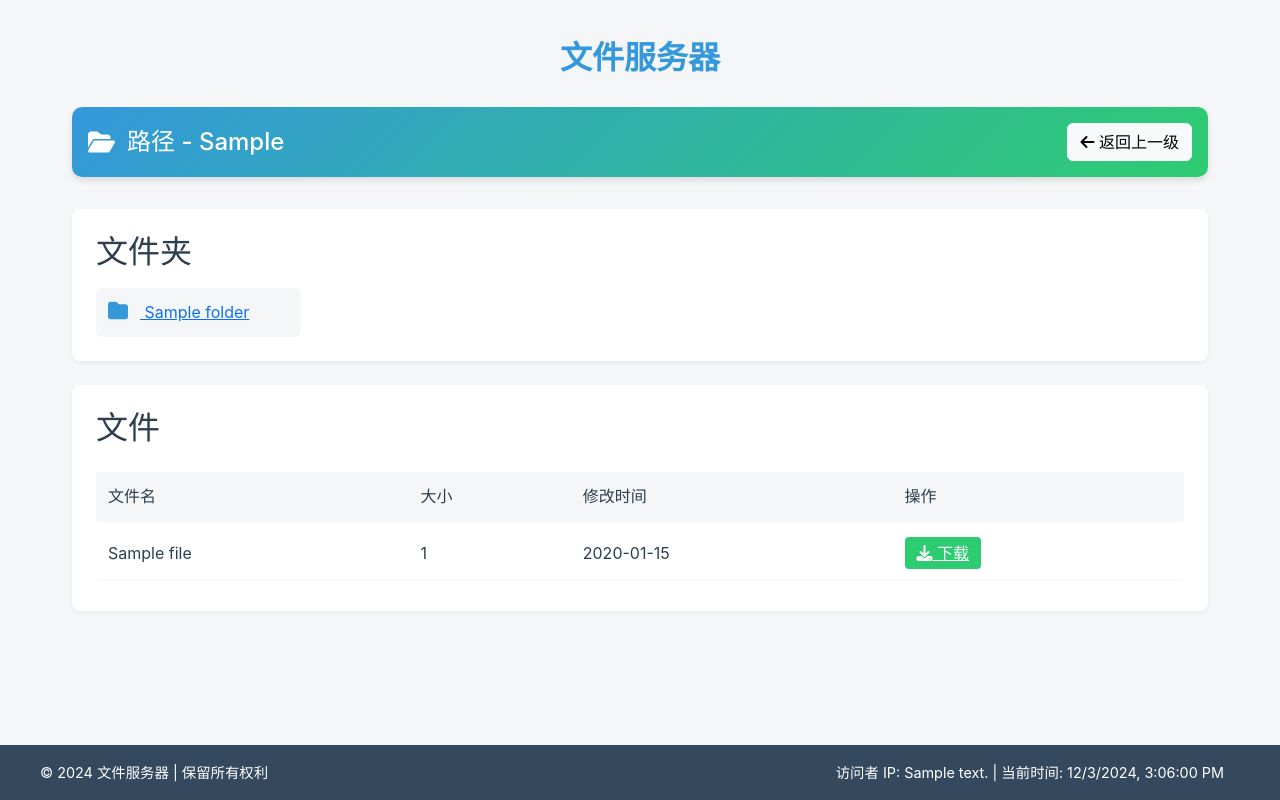
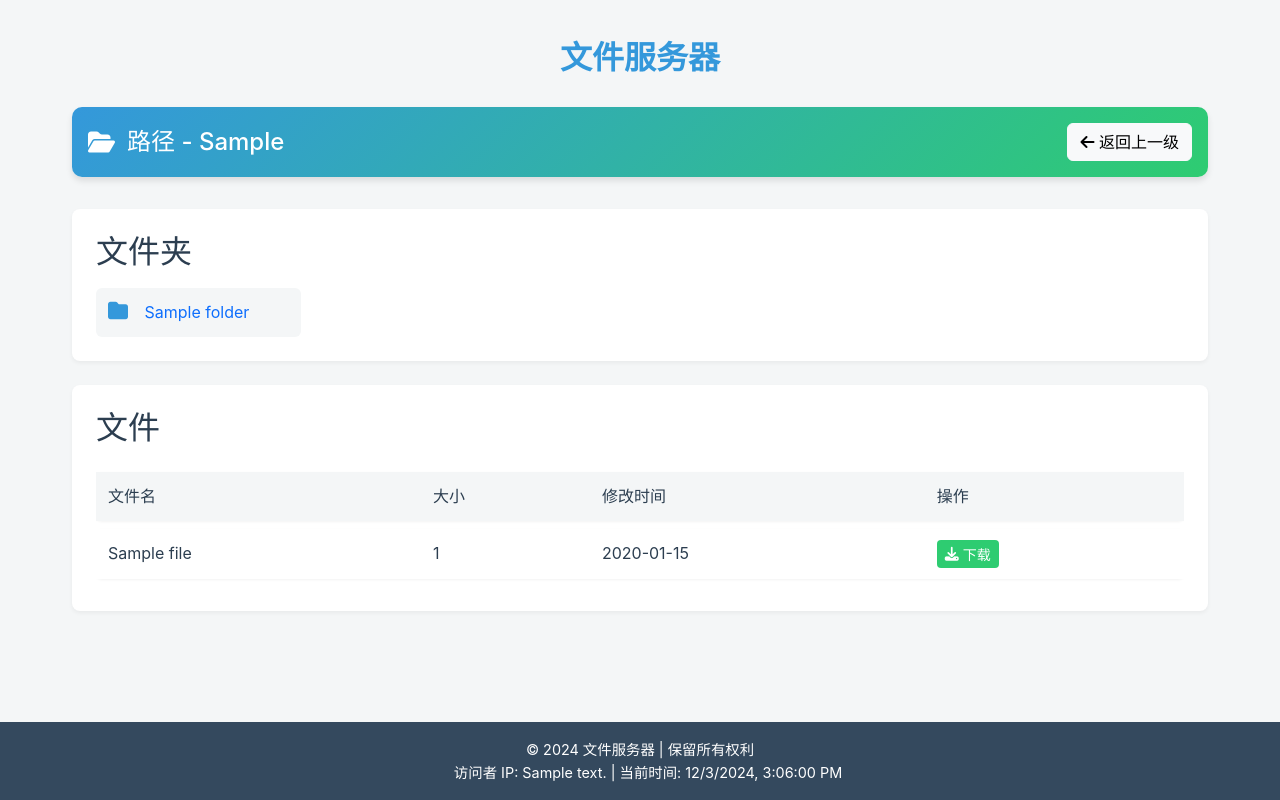
Before and after one commit to hityne/file_server, a Python web app: template templates/main.html in a window 1280 px wide. Run offline with Jinja, Linux system fonts and the light colour scheme; the template is opened without the code that fills it: most values are stand-ins (such as "Sample title", 1, 10 or a date in 2020).

Commit message:
update 2412032305

```diff
--- a/static/css/file_server.css
+++ b/static/css/file_server.css
@@ -22,6 +22,7 @@ body {
     margin: 0 auto;
     padding: 2rem;
     flex-grow: 1;
+    margin-bottom: 50px;
 }
 
 .page-title {
@@ -118,13 +119,21 @@ body {
     background-color: var(--secondary-color);
     color: white;
     border: none;
-    padding: 0.375rem 0.75rem;
     border-radius: 4px;
     transition: background-color 0.3s ease;
+    font-size: 0.875rem;
+    padding: 0.35rem 0.5rem;
 }
 
 .download-btn:hover {
     background-color: #27ae60;
+}
+
+td a{
+    text-decoration: none;
+}
+.folder-item a{
+    text-decoration: none;
 }
 
 .empty-state {
@@ -170,18 +179,19 @@ body {
     margin-top: 2rem;
 }
 
-
 .footer-bottom {
     display: flex;
+    flex-direction: column;  /* Change from row to column */
     justify-content: center;
-    align-items: center;
+    align-items: center;     /* Center horizontally */
     max-width: 1200px;
     width: 100%;
     margin: 0 auto;
     font-size: 0.9rem;
+    text-align: center;      /* Ensure text is centered */
 }
 
 .footer-bottom p {
-    margin-bottom: 0;
-    margin-right: 1rem;
+    margin-bottom: 0.5rem;   /* Add some vertical spacing between p tags */
+    margin-right: 0;         /* Remove horizontal margin */
 }
--- a/templates/main.html
+++ b/templates/main.html
@@ -88,7 +88,7 @@
     <footer class="site-footer">
         <div class="footer-bottom d-flex justify-content-between align-items-center">
             <p class="mb-0">&copy; 2024 文件服务器 | 保留所有权利</p>
-            <p class="mb-0 ms-3">访问者 IP: {{ visitor_ip }} | 当前时间: <span id="current-time">{{ current_time }}</span></p>
+            <p class="mb-0 ms-3">访问者 IP: {{ visitor_ip }} | 当前时间: <span id="current-time"></span></p>
         </div>
     </footer>
 </body>
@@ -99,7 +99,7 @@
     const now = new Date();
     currentTimeElement.textContent = now.toLocaleString();
 }
-
+updateCurrentTime()
 setInterval(updateCurrentTime, 1000);
 </script>
 </html>
```
